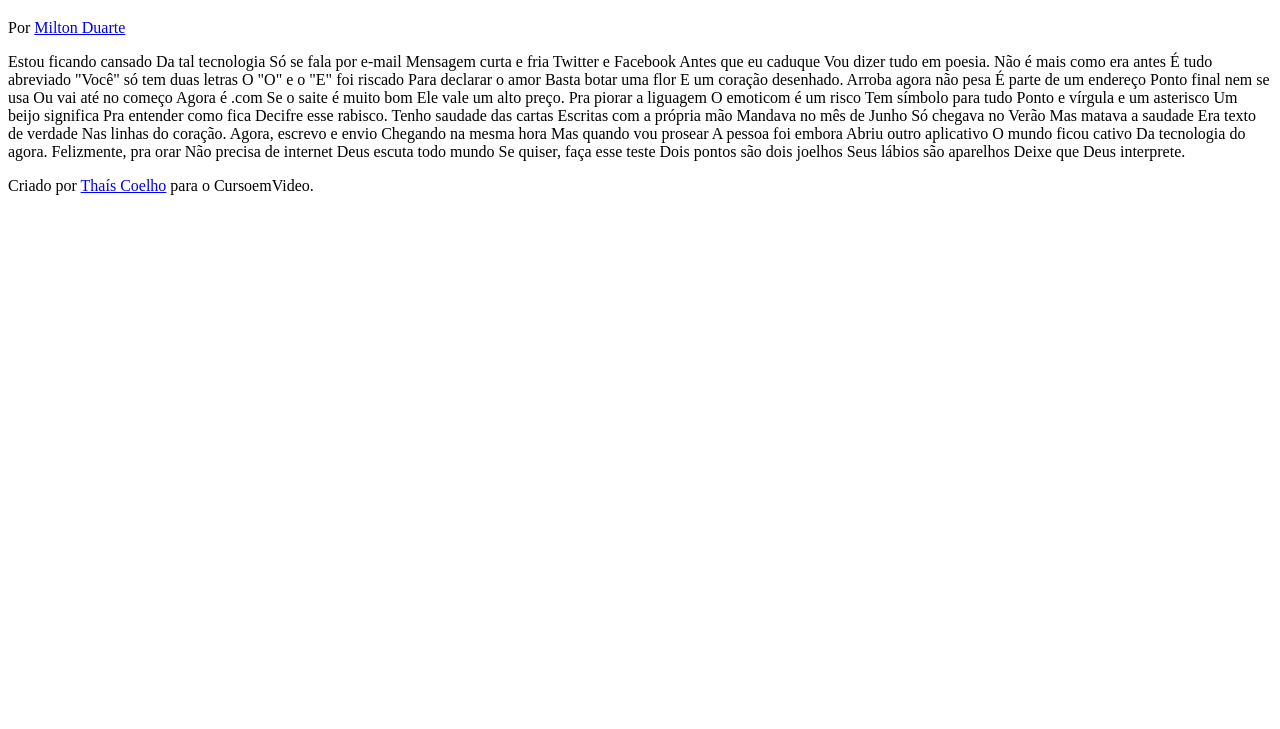
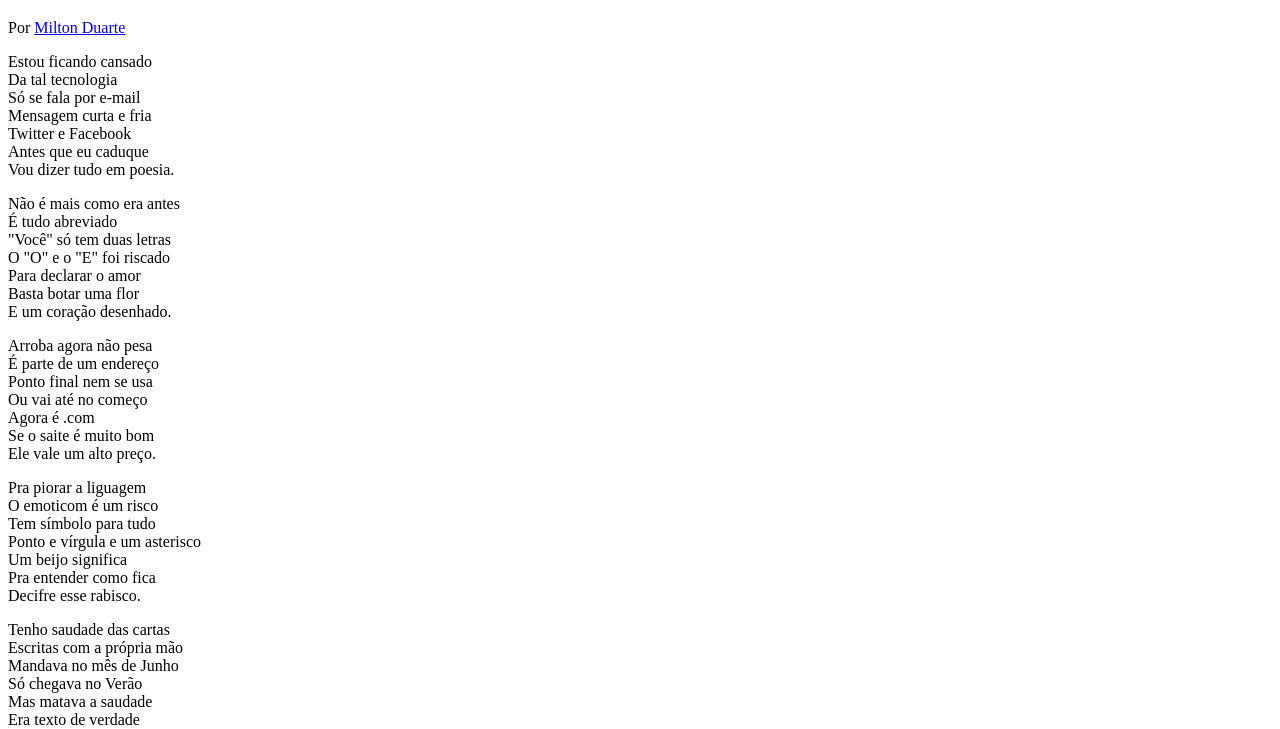
Before and after one commit to ThaisHolz/ProjetoCordel, a plain HTML site: page index.html in a window 1280 px wide. Shown: the part 61-790 px from the top of the page. Drawn offline with Linux system fonts and the light colour scheme.

Commit message:
Criando os paragrafos

```diff
--- a/index.html
+++ b/index.html
@@ -12,63 +12,79 @@
         <p>Por <a href="https://www.recantodasletras.com.br/poesias/3186743" target="_blank">Milton Duarte</a></p>
     </header>
     <main>
+        <section>
             <p>
-        Estou ficando cansado
-        Da tal tecnologia
-        Só se fala por e-mail
-        Mensagem curta e fria
-        Twitter e Facebook
-        Antes que eu caduque
+                Estou ficando cansado <br>
+                Da tal tecnologia <br>
+                Só se fala por e-mail <br>
+                Mensagem curta e fria <br>
+                Twitter e Facebook <br>
+                Antes que eu caduque <br>
                 Vou dizer tudo em poesia.
-
-        Não é mais como era antes
-        É tudo abreviado
-        "Você" só tem duas letras
-        O "O" e o "E" foi riscado
-        Para declarar o amor
-        Basta botar uma flor
+            </p>
+        </section>
+        <section>
+            <p>
+                Não é mais como era antes <br>
+                É tudo abreviado <br>
+                "Você" só tem duas letras <br>
+                O "O" e o "E" foi riscado <br>
+                Para declarar o amor <br>
+                Basta botar uma flor <br>
                 E um coração desenhado.
-
-        Arroba agora não pesa
-        É parte de um endereço
-        Ponto final nem se usa
-        Ou vai até no começo
-        Agora é .com
-        Se o saite é muito bom
-        Ele vale um alto preço.
-
-        Pra piorar a liguagem
-        O emoticom é um risco
-        Tem símbolo para tudo
-        Ponto e vírgula e um asterisco
-        Um beijo significa
-        Pra entender como fica
+            </p>
+        </section>
+        <section>
+            <p>
+                Arroba agora não pesa <br>
+                É parte de um endereço <br>
+                Ponto final nem se usa <br>
+                Ou vai até no começo <br>
+                Agora é .com <br>
+                Se o saite é muito bom <br>
+                Ele vale um alto preço. <br>
+            </p>
+            <p>
+                Pra piorar a liguagem <br>
+                O emoticom é um risco <br>
+                Tem símbolo para tudo <br>
+                Ponto e vírgula e um asterisco <br>
+                Um beijo significa <br>
+                Pra entender como fica <br>
                 Decifre esse rabisco.
-
-        Tenho saudade das cartas
-        Escritas com a própria mão
-        Mandava no mês de Junho
-        Só chegava no Verão
-        Mas matava a saudade
-        Era texto de verdade
+            </p>
+        </section>
+        <section>
+            <p>
+                Tenho saudade das cartas <br>
+                Escritas com a própria mão <br>
+                Mandava no mês de Junho <br>
+                Só chegava no Verão <br>
+                Mas matava a saudade <br>
+                Era texto de verdade <br>
                 Nas linhas do coração.
-
-        Agora, escrevo e envio
-        Chegando na mesma hora
-        Mas quando vou prosear
-        A pessoa foi embora
-        Abriu outro aplicativo
-        O mundo ficou cativo
-        Da tecnologia do agora.
-
-        Felizmente, pra orar
-        Não precisa de internet
-        Deus escuta todo mundo
-        Se quiser, faça esse teste
-        Dois pontos são dois joelhos
-        Seus lábios são aparelhos
+            </p>
+        </section>
+        <section>
+            <p>
+                Agora, escrevo e envio <br>
+                Chegando na mesma hora <br>
+                Mas quando vou prosear <br>
+                A pessoa foi embora <br>
+                Abriu outro aplicativo <br>
+                O mundo ficou cativo <br>
+                Da tecnologia do agora. <br>
+            </p>
+            <p>
+                Felizmente, pra orar <br>
+                Não precisa de internet <br>
+                Deus escuta todo mundo <br>
+                Se quiser, faça esse teste <br>
+                Dois pontos são dois joelhos <br>
+                Seus lábios são aparelhos <br>
                 Deixe que Deus interprete.
             </p>
+        </section>
         <footer>
             Criado por <a href="https://github.com/ThaisHolz" target="_blank">Thaís Coelho</a> para o CursoemVideo.
         </footer>
```
Lines whose indentation alone changed are shown as unchanged.
